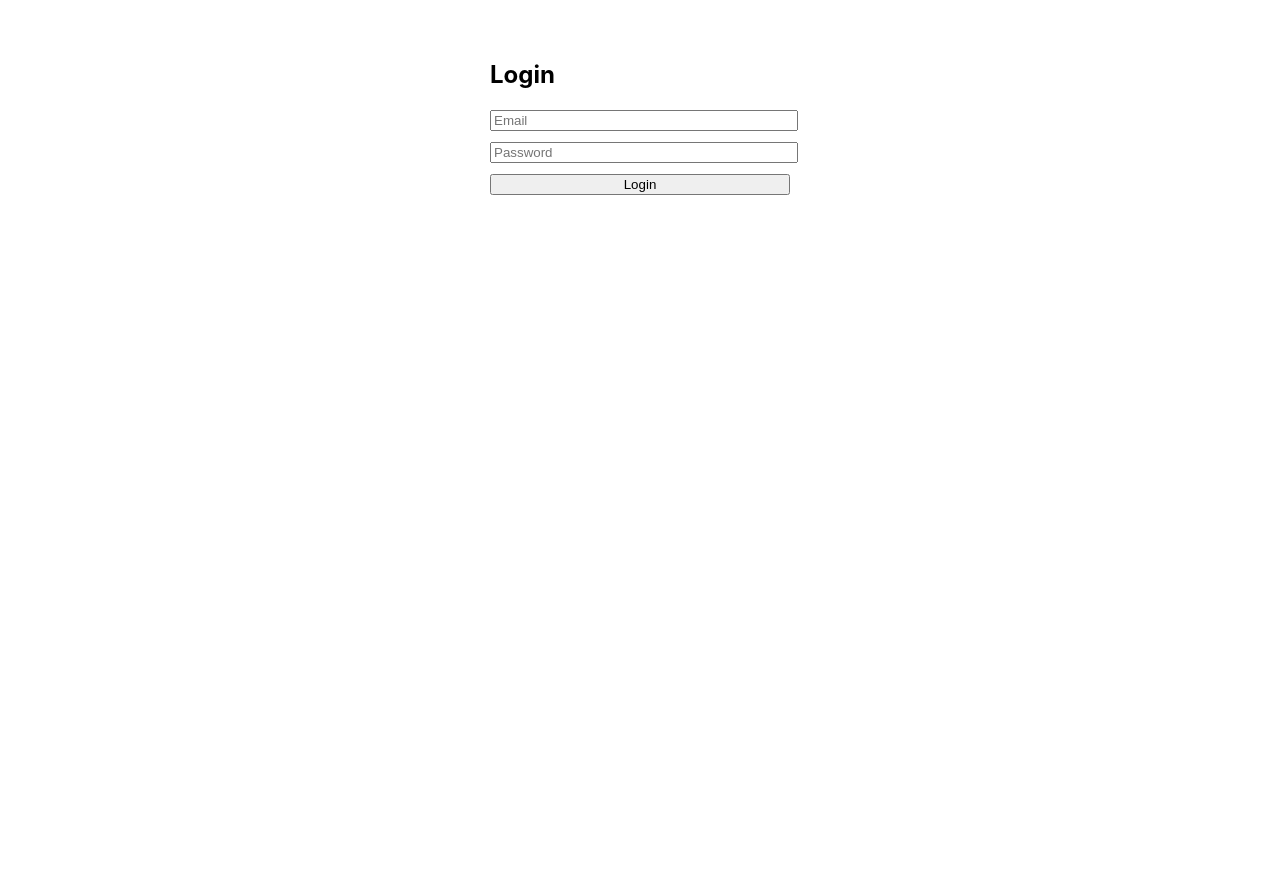
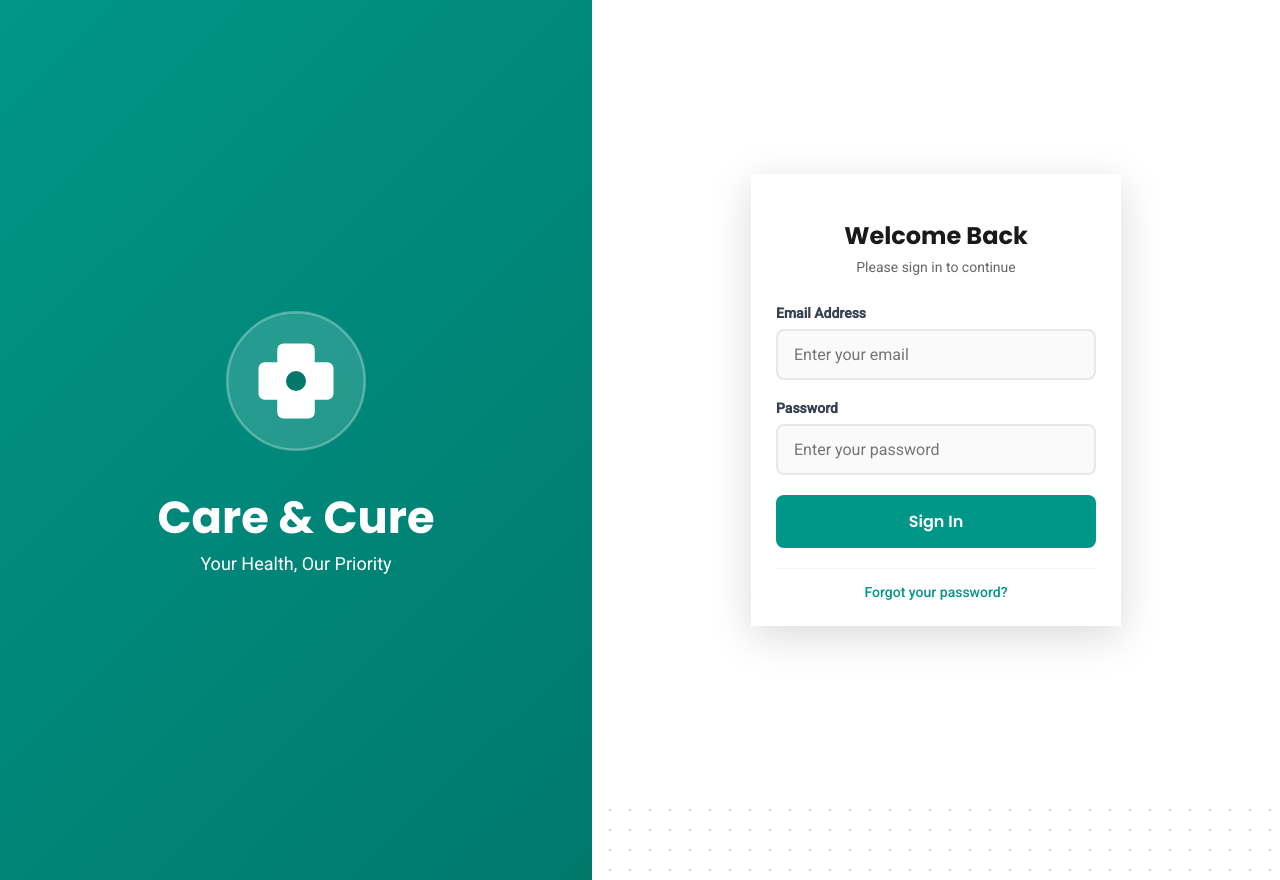
Before and after one commit to shuaib5948/Care-Cure, a React (Create React App) app in the folder clinic-calendar/: page / in a window 1280 px wide. Before the commit the page ends 800 px from the top, so only its background shows below. Built offline with nearby package versions, Linux system fonts and the light colour scheme.

Commit message:
added default theme and improve loginpage ui

```diff
--- a/clinic-calendar/public/index.html
+++ b/clinic-calendar/public/index.html
@@ -15,6 +15,10 @@
       user's mobile device or desktop. See https://developers.google.com/web/fundamentals/web-app-manifest/
     -->
     <link rel="manifest" href="%PUBLIC_URL%/manifest.json" />
+    <!-- Google Fonts -->
+    <link rel="preconnect" href="https://fonts.googleapis.com">
+    <link rel="preconnect" href="https://fonts.gstatic.com" crossorigin>
+    <link href="https://fonts.googleapis.com/css2?family=Poppins:wght@400;500;600;700&family=Roboto:wght@300;400;500&display=swap" rel="stylesheet">
     <!--
       Notice the use of %PUBLIC_URL% in the tags above.
       It will be replaced with the URL of the `public` folder during the build.
--- /dev/null
+++ b/clinic-calendar/src/components/Theme.jsx
@@ -0,0 +1,28 @@
+import React from 'react';
+
+function Theme({ children }) {
+  const themeStyle = {
+    '--primary-color': '#009688',
+    '--background-color': '#FFFFFF',
+    '--text-color': '#212121',
+    '--muted-text-color': '#9E9E9E',
+    '--border-color': '#E0E0E0',
+    '--button-color': '#009688',
+    '--heading-font': '"Poppins", sans-serif',
+    '--body-font': '"Roboto", sans-serif',
+    '--heading-weight-medium': '500',
+    '--heading-weight-semibold': '600',
+    '--heading-weight-bold': '700',
+    '--body-weight-light': '300',
+    '--body-weight-normal': '400',
+    '--body-weight-medium': '500'
+  };
+
+  return (
+    <div style={themeStyle}>
+      {children}
+    </div>
+  );
+}
+
+export default Theme;
--- a/clinic-calendar/src/pages/LoginPage.jsx
+++ b/clinic-calendar/src/pages/LoginPage.jsx
@@ -1,5 +1,6 @@
 import React, { useState } from 'react';
 import { useNavigate } from 'react-router-dom';
+import Theme from '../components/Theme';
 
 function LoginPage() {
   const [email, setEmail] = useState('');
@@ -16,28 +17,256 @@ function LoginPage() {
   }
 
   return (
-    <div style={{ padding: '40px', maxWidth: '300px', margin: 'auto' }}>
-      <h2>Login</h2>
+    <Theme>
+      <div className="login-container">
+        {/* Green Welcome Section */}
+        <div className="welcome-section">
+          <div className="logo-content">
+            <svg width="120" height="120" viewBox="0 0 120 120">
+              <circle cx="60" cy="60" r="55" fill="rgba(255,255,255,0.15)" stroke="rgba(255,255,255,0.3)" strokeWidth="2"/>
+              <rect x="45" y="30" width="30" height="60" rx="5" fill="white"/>
+              <rect x="30" y="45" width="60" height="30" rx="5" fill="white"/>
+              <circle cx="60" cy="60" r="8" fill="#00796B"/>
+            </svg>
+            <h1>Care & Cure</h1>
+            <p>Your Health, Our Priority</p>
+          </div>
+        </div>
+
+        {/* Login Form Section */}
+        <div className="form-section">
+          <div className="form-container">
+            <h2>Welcome Back</h2>
+            <p>Please sign in to continue</p>
+
             <form onSubmit={handleSubmit}>
+              <div className="input-group">
+                <label>Email Address</label>
                 <input
                   type="email"
-          placeholder="Email"
+                  placeholder="Enter your email"
                   value={email}
                   onChange={e => setEmail(e.target.value)}
                   required
-          style={{ width: '100%', marginBottom: '10px' }}
                 />
+              </div>
+
+              <div className="input-group">
+                <label>Password</label>
                 <input
                   type="password"
-          placeholder="Password"
+                  placeholder="Enter your password"
                   value={password}
                   onChange={e => setPassword(e.target.value)}
                   required
-          style={{ width: '100%', marginBottom: '10px' }}
                 />
-        <button type="submit" style={{ width: '100%' }}>Login</button>
+              </div>
+
+              <button type="submit" className="login-button">
+                Sign In
+              </button>
             </form>
+
+            <div className="forgot-password">
+              <a href="#">Forgot your password?</a>
             </div>
+          </div>
+        </div>
+      </div>
+
+      <style>
+        {`
+          .login-container {
+            display: flex;
+            height: 100vh;
+            flex-direction: column;
+          }
+
+          .welcome-section {
+            background: linear-gradient(135deg, #009688 0%, #00796B 100%);
+            color: white;
+            padding: 40px 20px 60px 20px;
+            text-align: center;
+            border-bottom-left-radius: 60px;
+            border-bottom-right-radius: 60px;
+            width: 100vw;
+            position: relative;
+            left: 50%;
+            transform: translateX(-50%);
+          }
+
+          .logo-content h1 {
+            font-size: 1.8rem;
+            font-weight: 700;
+            margin: 20px 0 8px 0;
+            font-family: "Poppins", sans-serif;
+          }
+
+          .logo-content p {
+            font-size: 14px;
+            margin: 0;
+            font-family: "Roboto", sans-serif;
+          }
+
+          .form-section {
+            background-color: #f8f9fa;
+            background-image: radial-gradient(circle, #e0e0e0 1px, transparent 1px);
+            background-size: 20px 20px;
+            padding: 40px 20px;
+            flex: 1;
+            margin-top: -30px;
+            display: flex;
+            justify-content: center;
+          }
+
+          .form-container {
+            width: 100%;
+            max-width: 280px;
+            text-align: center;
+          }
+
+          .form-container h2 {
+            font-size: 24px;
+            font-weight: 700;
+            margin-bottom: 6px;
+            color: #1a1a1a;
+            font-family: "Poppins", sans-serif;
+          }
+
+          .form-container p {
+            font-size: 14px;
+            color: #666;
+            margin: 0 0 30px 0;
+            font-family: "Roboto", sans-serif;
+          }
+
+          .input-group {
+            margin-bottom: 20px;
+            text-align: left;
+          }
+
+          .input-group label {
+            display: block;
+            font-size: 14px;
+            font-weight: 600;
+            color: #374151;
+            margin-bottom: 8px;
+            font-family: "Roboto", sans-serif;
+          }
+
+          .input-group input {
+            width: 100%;
+            padding: 14px 16px;
+            border: 2px solid #e5e7eb;
+            border-radius: 8px;
+            font-size: 16px;
+            color: #111827;
+            background-color: #fafafa;
+            font-family: "Roboto", sans-serif;
+            box-sizing: border-box;
+          }
+
+          .input-group input:focus {
+            border-color: #009688;
+            background-color: #ffffff;
+            outline: none;
+          }
+
+          .login-button {
+            width: 100%;
+            padding: 14px;
+            background-color: #009688;
+            color: white;
+            border: none;
+            border-radius: 8px;
+            font-size: 16px;
+            font-weight: 600;
+            cursor: pointer;
+            font-family: "Poppins", sans-serif;
+            margin-bottom: 20px;
+          }
+
+          .login-button:hover {
+            background-color: #00796b;
+          }
+
+          .forgot-password {
+            border-top: 1px solid #f3f4f6;
+            padding-top: 12px;
+          }
+
+          .forgot-password a {
+            color: #009688;
+            text-decoration: none;
+            font-size: 14px;
+            font-family: "Roboto", sans-serif;
+            font-weight: 500;
+          }
+
+          /* Desktop View */
+          @media (min-width: 768px) {
+            body, html {
+              background-image: radial-gradient(circle, #d0d0d0 1px, transparent 1px);
+              background-size: 20px 20px;
+            }
+
+            .login-container {
+              flex-direction: row;
+            }
+
+            .welcome-section {
+              width: 40%;
+              height: 100vh;
+              border-radius: 0;
+              padding: 40px;
+              transform: none;
+              left: auto;
+              position: static;
+              display: flex;
+              align-items: center;
+              justify-content: center;
+            }
+
+            .logo-content {
+              display: flex;
+              flex-direction: column;
+              align-items: center;
+              justify-content: center;
+            }
+
+            .logo-content svg {
+              width: 150px;
+              height: 150px;
+              margin-bottom: 8px;
+            }
+
+            .logo-content h1 {
+              font-size: 2.8rem;
+              margin-bottom: 2px;
+              font-weight: 800;
+            }
+
+            .logo-content p {
+              font-size: 18px;
+            }
+
+            .form-section {
+              width: 60%;
+              background-color: white;
+              background-image: none;
+              align-items: center;
+              margin-top: 0;
+            }
+
+            .form-container {
+              max-width: 320px;
+              padding: 25px;
+              box-shadow: 0 10px 40px rgba(0,0,0,0.15);
+            }
+          }
+        `}
+      </style>
+    </Theme>
   );
 }
 
```
Lines whose indentation alone changed are shown as unchanged.
